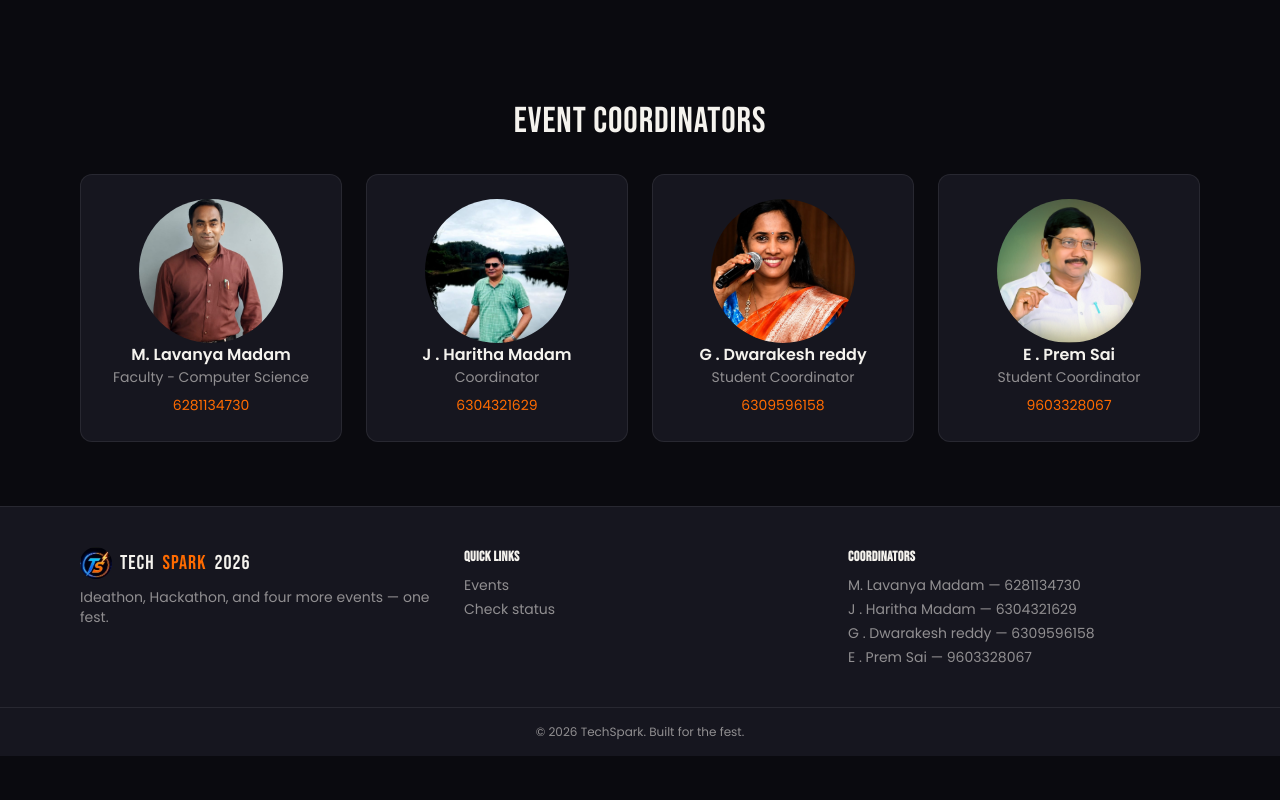
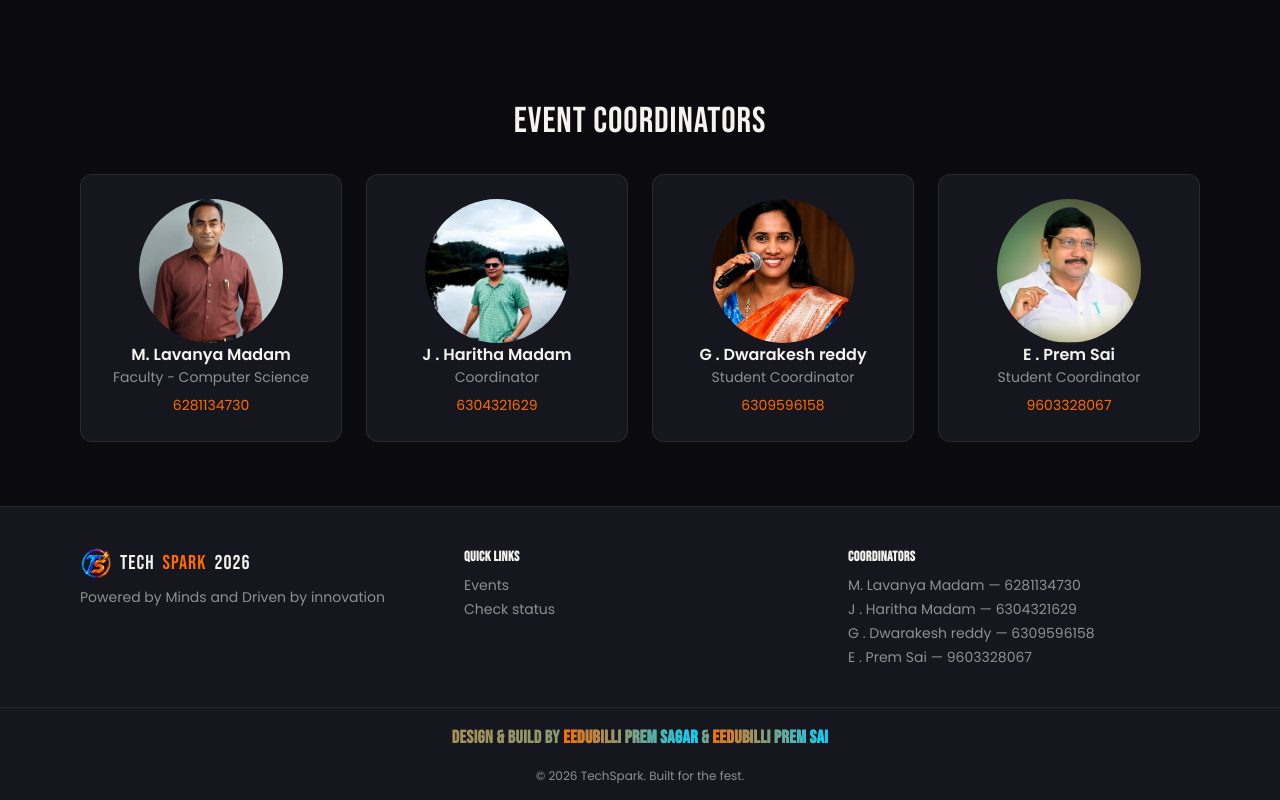
Before and after one commit to premsagar86/Tech_spark, a React (Vite) app in the folder frontend/: page / in a window 1280 px wide. Shown: the part 1627-2427 px from the top of the page. Before the commit the page ends 2383 px from the top, so only its background shows below. Built offline with nearby package versions, Linux system fonts and the light colour scheme.

Commit message:
change the logo and footer content

```diff
--- a/frontend/src/components/Footer.jsx
+++ b/frontend/src/components/Footer.jsx
@@ -12,7 +12,7 @@ export default function Footer() {
             Tech<span className="text-primary">Spark</span> 2026
           </div>
           <p className="mt-2 text-sm text-foreground-muted">
-            Ideathon, Hackathon, and four more events — one fest.
+            Powered by Minds and Driven by innovation
           </p>
         </div>
 
@@ -37,6 +37,8 @@ export default function Footer() {
       </div>
 
       <div className="border-t border-border py-4 text-center text-xs text-foreground-muted">
+       <h1 className="text-lg font-bold  text-gradient ">Design & Build by <span className="text-gradient">Eedubilli Prem sagar</span>  & <span className="text-gradient">Eedubilli Prem Sai</span></h1>
+        <br />
         © 2026 TechSpark. Built for the fest.
       </div>
     </footer>
--- a/frontend/src/data/placeholderContent.js
+++ b/frontend/src/data/placeholderContent.js
@@ -13,8 +13,8 @@ import vicePrincipalPhoto from "../images/adminstration/vice-principle.jpeg";
 // rather than inventing a name for a real, identifiable person.
 export const leadership = [
   { name: "Dr. N. Sesha Reddy Sir", role: "Chairman", org: "Aditya Degree Colleges", photo: chairmanPhoto },
+  { name: "Dr. N. Suguna Madam", role: "Secretary (ADC)", org: "Aditya Degree Colleges", photo: thirdLeaderPhoto },
   { name: "Dr. BEVL Naidu Sir", role: "Director", org: "Aditya Degree Colleges", photo: directorPhoto },
-  { name: "Dr. N. Suguna Madam", role: "Secretary (ADC)", org: "Aditya Degree Colleges", photo: thirdLeaderPhoto },
 ];
 
 export const administration = [
```
Also changed, not shown: frontend/src/images/logo/leadership/logo.png.
